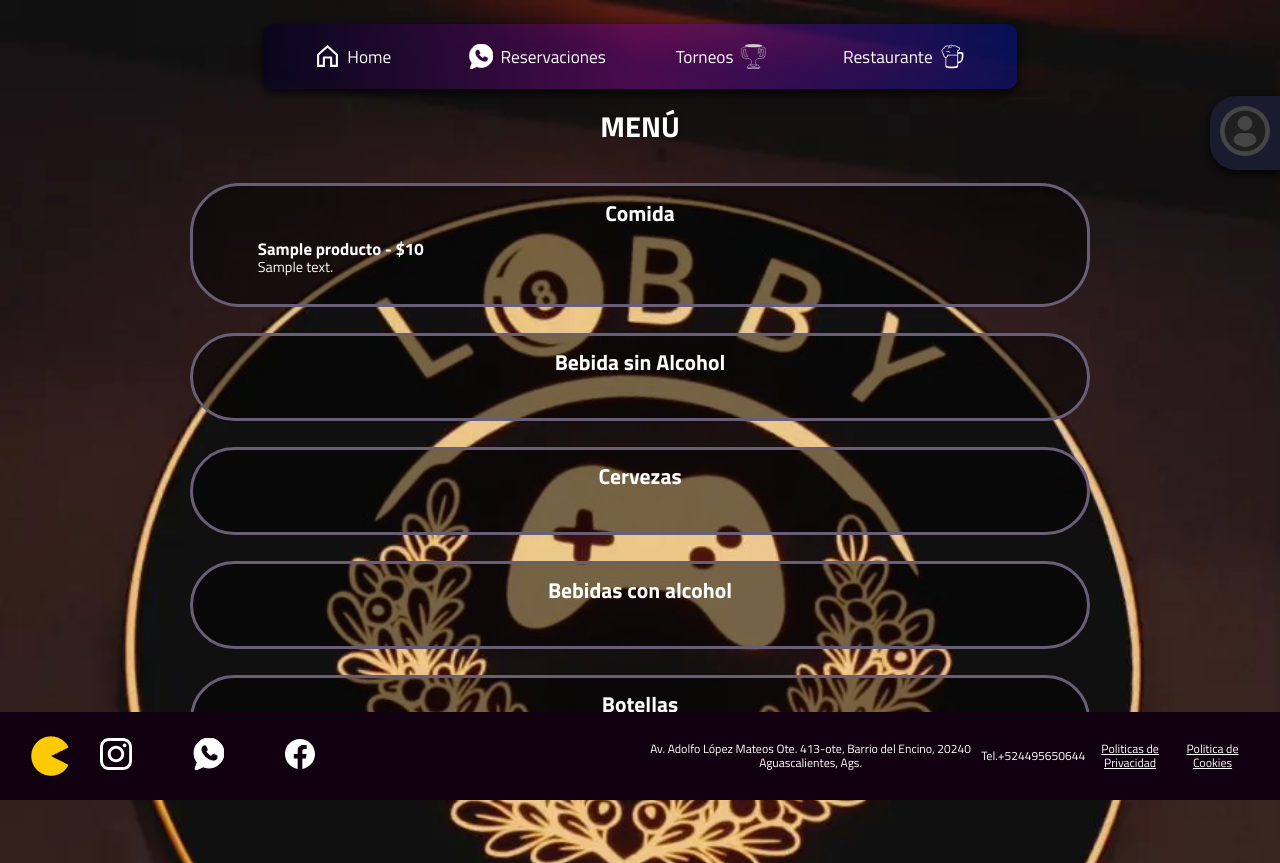
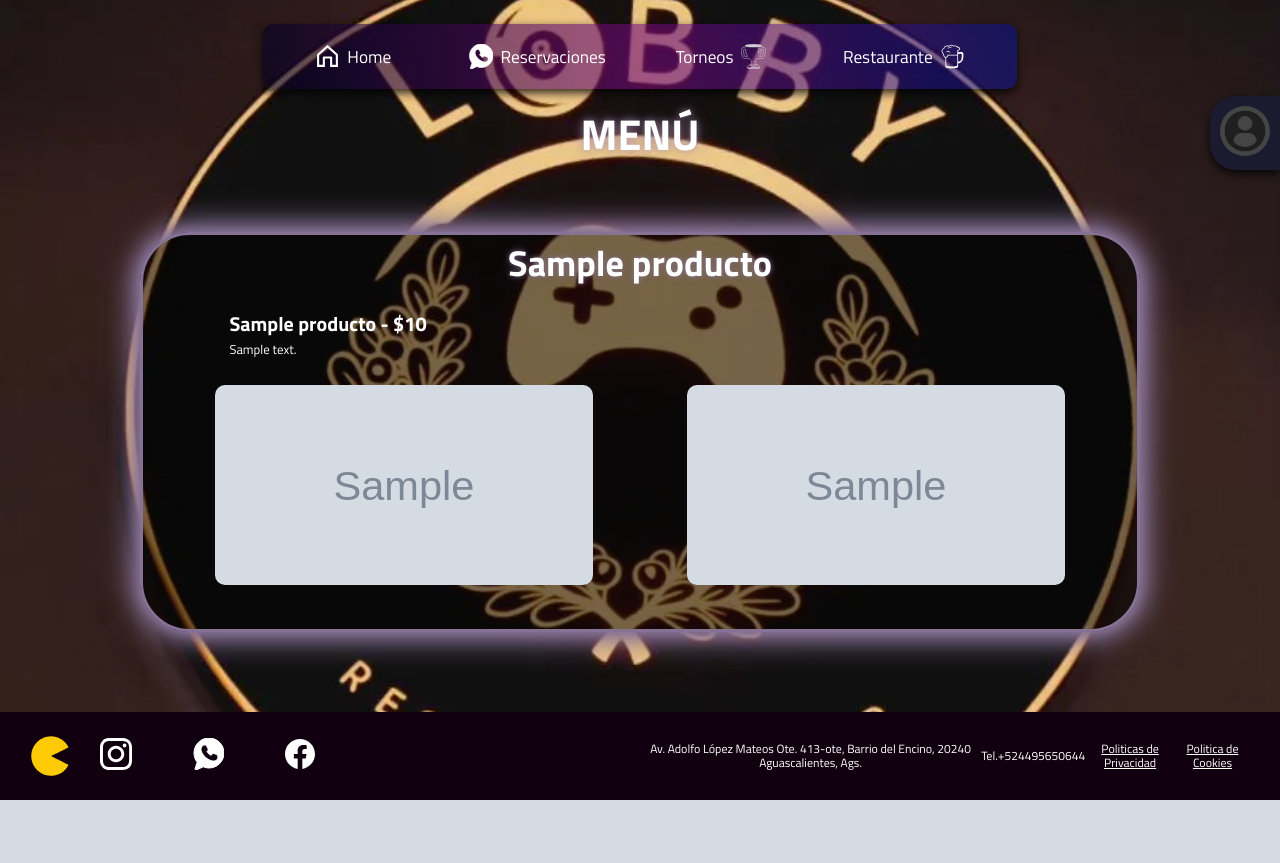
Before and after one commit to SergioEderCervantes/Lobby, a Django app: page /restaurante/ in a window 1280 px wide. After the commit the page ends 800 px from the top, so only its background shows below. Run offline with Django 5.2, Linux system fonts and the light colour scheme; tables that the repository leaves empty hold one stand-in row (values such as "Sample post"); grey boxes marked "Sample" are stand-in pictures; some web fonts are replaced.

Commit message:
Quiero dormir

```diff
--- a/restaurante/models.py
+++ b/restaurante/models.py
@@ -3,15 +3,20 @@
 # Create your models here.
 
 
+class Seccion_productos(models.Model):
+    class Meta:
+        verbose_name = "Seccion"
+    nombre_seccion = models.CharField("Nombre de la seccion de productos", max_length=20)
+    imagen_respaldo_1 = models.ImageField("Imagen de apoyo 1", upload_to="imagen_seccion", null=False, blank=False)
+    imagen_respaldo_2 = models.ImageField("Imagen de apoyo 2", upload_to="imagen_seccion", null=False, blank=False)
+
+    def __str__(self):
+        return f"Seccion de {self.nombre_seccion}"
+
 class Producto(models.Model):
-    TIPOS_PRODUCTOS= [
-        ('A', 'Comida'),
-        ('B', 'Bebida sin Alcohol'),
-        ('C', 'Cervezas'),
-        ('D', 'Bebidas con alcohol'),
-        ('E', 'Botellas')
-    ]
     nombre_producto = models.CharField(_("Nombre del producto"), max_length=30)
     precio = models.IntegerField(_("Precio del producto"))
     descripcion = models.TextField(_("Descripcion del producto"), blank=True, null=True)
-    tipo_producto = models.CharField(_("El tipo de producto"), max_length=2,choices=TIPOS_PRODUCTOS, default='A')
+    seccion_producto = models.ForeignKey(Seccion_productos, verbose_name="Seccion a la que pertenece el producto", null=True, on_delete=models.SET_NULL)
+    def __str__(self):
+        return self.nombre_producto
--- a/restaurante/templates/restaurante.html
+++ b/restaurante/templates/restaurante.html
@@ -20,14 +20,26 @@
 
         {% for menu_section in menu_sections %}
         <div class="product-card">
-            <h2> {{menu_section.section_title}} </h2>
+            <h2>{{ menu_section.section_title }}</h2>
             <div class="container">
                 {% for product in menu_section.products %}
                 <div class="product">
-                    <h3> {{product.nombre_producto}} - ${{product.precio}} </h3>
-                    <p> {{product.descripcion}} </p>
+                    <h3>{{ product.nombre_producto }} - ${{ product.precio }}</h3>
+                    <p>{{ product.descripcion }}</p>
                 </div>
                 {% endfor %}
+                {% if 1 != menu_section.products|length|divisibleby:2 %}
+                <div class="product"></div>
+                {% endif %}
+
+                <!-- Imagenes de Referencia  -->
+                <div class="image-container">
+                    <img src="{{ menu_section.imagen1.url }}" alt="Imagen 1 de {{ menu_section.section_title }}" />
+                </div>
+
+                <div class="image-container">
+                    <img src="{{ menu_section.imagen2.url }}" alt="Imagen 2 de {{ menu_section.section_title }}" />
+                </div>
             </div>
         </div>
         {% endfor %}
--- a/restaurante/views.py
+++ b/restaurante/views.py
@@ -1,10 +1,12 @@
 from django.shortcuts import render
-from .models import Producto
+from .models import Producto, Seccion_productos
 # Create your views here.
 class Section():
-    def __init__(self, title = "", products = []):
+    def __init__(self, title = "", products = [], imagen1 = None, imagen2 = None):
         self.section_title = title
         self.products = products
+        self.imagen1 = imagen1
+        self.imagen2 = imagen2
 
 
 def restaurante(request):
@@ -13,21 +15,21 @@
 
     num_torneos_inscritos = usuario.num_torneos_dif_inscritos() if usuario.is_authenticated else 0
 
-    #Agarrar todos los productos
-    productos = Producto.objects.all()
+    # Agarrar todas las secciones y sus productos
+    secciones = Seccion_productos.objects.all()  # Asegúrate de que `Seccion` sea el nombre del modelo relacionado
+    menu_sections = []
+
+    for seccion in secciones:
+        productos = Producto.objects.filter(seccion_producto=seccion)
+        menu_sections.append(Section(seccion.nombre_seccion, productos, seccion.imagen_respaldo_1, seccion.imagen_respaldo_2))
+
     context = {
-        "menu_sections" : [
-            Section("Comida", [product for product in productos if product.tipo_producto == 'A']),
-            Section("Bebida sin Alcohol", [product for product in productos if product.tipo_producto == 'B']),
-            Section("Cervezas", [product for product in productos if product.tipo_producto == 'C']),
-            Section("Bebidas con alcohol", [product for product in productos if product.tipo_producto == 'D']),
-            Section("Botellas", [product for product in productos if product.tipo_producto == 'E']),
-        ],
+        "menu_sections": menu_sections,
         "num_torneos_inscritos": num_torneos_inscritos,
     }
 
+    return render(request, 'restaurante.html', context)
 
-    return render(request, 'restaurante.html', context)
 
 def prueba(request):
     return render(request, "prueba.html", {})
--- a/static/css/restaurant.css
+++ b/static/css/restaurant.css
@@ -8,10 +8,18 @@
 p {
     color: #FFFFFF;
 }
-.restaurante h1{
+
+
+.restaurante h1 {
+    font-size: 3rem; /* Tamaño grande */
     text-align: center;
-    margin: 21px 0px;
+    margin: 1rem 0;
+    color: #FFFFFF;
+    text-shadow: 0 0 6px rgba(164, 144, 179, 0.6),
+                 0 0 12px rgba(164, 144, 179, 0.4),
+                 0 0 18px rgba(164, 144, 179, 0.2);
 }
+
 
 @media (min-width: 768px) {
     .restaurante h1{
@@ -19,25 +27,51 @@
     }
 
 }
-.product-card h1,
-h2 {
-    margin: 1rem 0;
-    justify-self: center;
-}
 
 .product-card {
     display: flex;
     flex-direction: column;
     align-items: center;
     background-color: rgba(0, 0, 0, 0.5);
-    border: 3px solid;
+    border: 3px solid rgba(134, 114, 149); /* Color ligeramente más brillante */
     border-radius: 50px;
-    border-color: rgba(104, 94, 119);
     width: 80%;
-    max-width: 900px;
-    margin: 0 auto;
-    margin-bottom: 2%;
+    max-width: 1000px;
+    margin: 5rem auto;
+
+    /* Efecto neón menos intenso */
+    box-shadow: 0 0 6px rgba(134, 114, 149, 0.8),
+                0 0 12px rgba(134, 114, 149, 0.6),
+                0 0 18px rgba(134, 114, 149, 0.4);
+
 }
+@media (min-width: 768px) {
+    .product-card{
+    /* Efecto neón */
+    box-shadow: 0 0 10px rgba(134, 114, 149),
+    0 0 20px rgba(134, 114, 149),
+    0 0 30px rgba(134, 114, 149),
+    0 0 40px rgba(134, 114, 149);
+    }
+}
+
+
+.product-card h2 {
+    font-size: 2.5rem; /* Tamaño destacado */
+    color: #FFFFFF;
+    margin: 0.5rem 0;
+    text-align: center;
+    text-shadow: 0 0 4px rgba(134, 114, 149, 0.6),
+                 0 0 8px rgba(134, 114, 149, 0.4),
+                 0 0 12px rgba(134, 114, 149, 0.2);
+}
+
+
+.product-card  h3{
+    font-size: clamp(16px, 2vw, 20px);
+    margin: 7px 0;
+}
+
 
 .product-card .container {
     display: grid;
@@ -50,3 +84,27 @@
 .product-card .container .product {
     width: 80%;
 }
+.product{
+    padding: 0.5rem;
+}
+.product p{
+    font-size: clamp(12px, 1vw, 15px);
+}
+@media (min-width: 768px) {
+    .product{
+        padding: 1rem;
+    }
+}
+.image-container {
+    width: 80%;
+    margin: 1rem auto;
+    display: flex;
+    justify-content: center;
+}
+
+.image-container img {
+    width: 100%;
+    height: 200px;
+    object-fit: cover;
+    border-radius: 10px;
+}
--- a/tournaments/admin.py
+++ b/tournaments/admin.py
@@ -6,7 +6,7 @@
 
 class Torneo_admin(admin.ModelAdmin):
     list_display = ('nombre_torneo','nombre_juego','modo_torneo','fecha', 'is_defined', 'cantidad_usuarios_inscritos')
-    readonly_fields = ('is_defined',)
+    exclude = ('is_defined',)
     filter_horizontal = ('jugadores_inscritos',)
 
 
```
Also changed, not shown: restaurante/admin.py (+7 -2 lines), lobby/migrations/0005_alter_promocion_nombre.py (added), restaurante/migrations/0002_seccion_productos_producto_seccion_producto.py (added), restaurante/migrations/0003_alter_seccion_productos_options_and_more.py (added), restaurante/migrations/0004_alter_seccion_productos_nombre_seccion.py (added).
